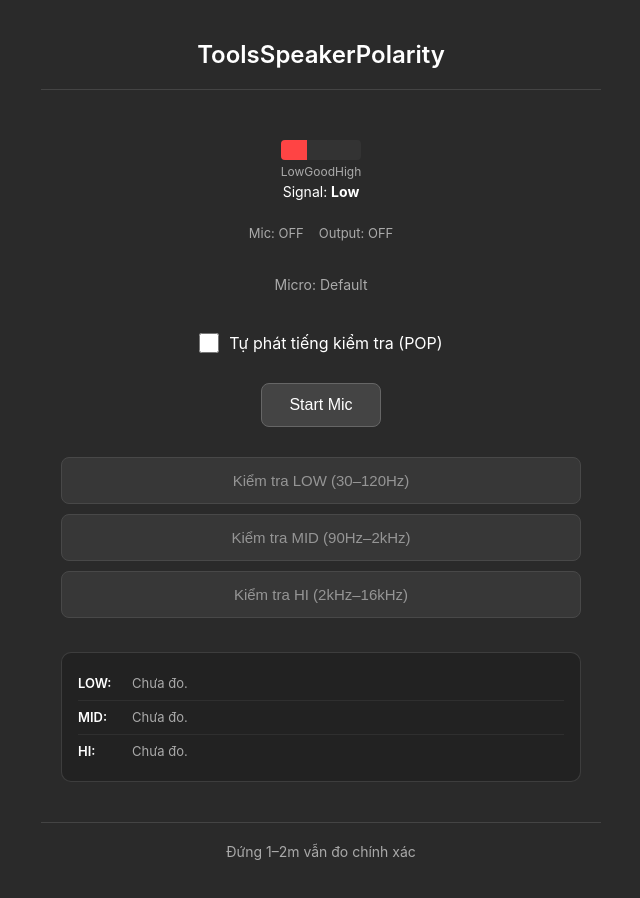
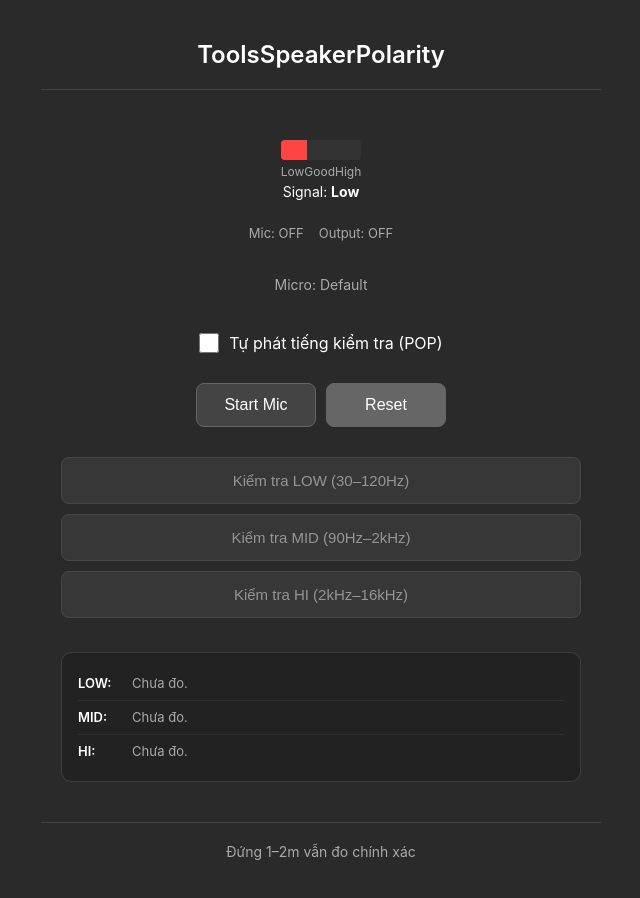
Before and after one commit to truongthanh160588-boop/tools-speaker-polarity, a React (Vite) app: page / in a window 1280 px wide. Shown: the whole page, without its empty margins (319-959 px from the left). Built offline with nearby package versions, Linux system fonts and the light colour scheme; the HTML template or start-up script is replaced by a standard one.

Commit message:
Fix TypeScript errors: remove unused variables

```diff
--- a/src/App.tsx
+++ b/src/App.tsx
@@ -114,6 +114,67 @@ function App() {
 
 
   /**
+   * Reset ứng dụng về trạng thái ban đầu
+   */
+  const handleReset = async () => {
+    // Stop mic nếu đang chạy
+    if (isMicActive && engineRef.current) {
+      try {
+        engineRef.current.stopMic();
+      } catch (error) {
+        console.error('Error stopping mic:', error);
+      }
+    }
+
+    // Reset tất cả state
+    setIsMicActive(false);
+    setIsTestOutputEnabled(false);
+    setSignalStrength('Low');
+    setReports({});
+    setPulseProgress(null);
+    setCurrentPulseResult(null);
+    isTestingRef.current = false;
+
+    // Dispose và recreate AudioEngine để reset hoàn toàn
+    if (engineRef.current) {
+      engineRef.current.dispose();
+    }
+
+    // Tạo lại AudioEngine với callbacks mới
+    engineRef.current = new AudioEngine({
+      onSignalStrengthChange: (strength) => {
+        setSignalStrength(strength);
+      },
+      onBandReport: (report) => {
+        console.log('[REPORT]', report.band, report);
+        setReports((prev) => {
+          const updated = {
+            ...prev,
+            [report.band]: report,
+          };
+          console.log('[REPORT] Updated reports:', updated);
+          return updated;
+        });
+        setPulseProgress(null);
+        isTestingRef.current = false;
+      },
+      onPulseProgress: (pulse, total, result) => {
+        setPulseProgress({ current: pulse, total });
+        setCurrentPulseResult(result);
+      },
+      onLog: (_message) => {
+        // Logs ẩn theo yêu cầu
+      },
+      onError: (error) => {
+        console.error('AudioEngine error:', error);
+        alert(`Lỗi: ${error.message}`);
+        isTestingRef.current = false;
+        setPulseProgress(null);
+      },
+    });
+  };
+
+  /**
    * Test một band
    */
   const handleTestBand = async (band: BandTest) => {
@@ -193,6 +254,13 @@ function App() {
             className={isMicActive ? 'button button-active' : 'button'}
           >
             {isMicActive ? 'Stop Mic' : 'Start Mic'}
+          </button>
+          <button
+            onClick={handleReset}
+            className="button button-reset"
+            title="Reset ứng dụng về trạng thái ban đầu để tăng độ chính xác"
+          >
+            Reset
           </button>
         </div>
 
--- a/src/styles.css
+++ b/src/styles.css
@@ -165,6 +165,20 @@ body {
 
 .button-active:hover {
   background-color: #0055aa;
+}
+
+.button-reset {
+  background-color: #666;
+  color: #ffffff;
+}
+
+.button-reset:hover {
+  background-color: #777;
+  border-color: #888;
+}
+
+.button-reset:active {
+  background-color: #555;
 }
 
 .footer {
```
